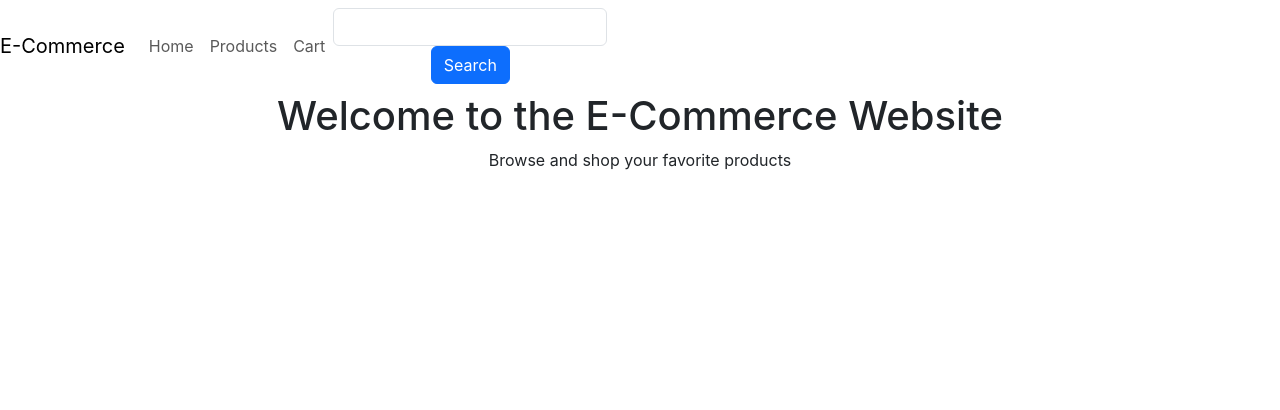
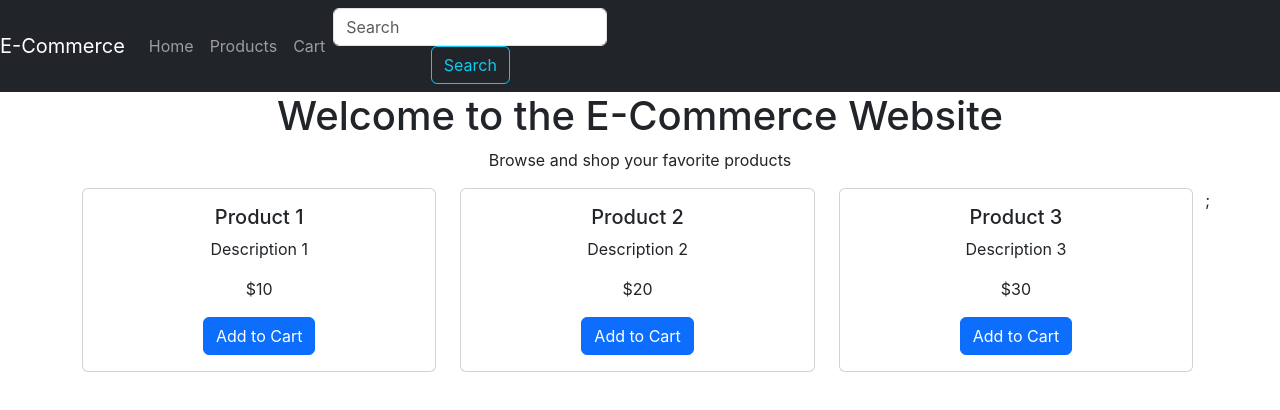
Before and after one commit to futuristickc/PlacementDost-Project, a React (Create React App) app: page / in a window 1280 px wide. Shown: the top 410 px of the page. Built offline with nearby package versions, Linux system fonts and the light colour scheme.

Commit message:
added ProductList and backend folder

```diff
--- a/src/App.js
+++ b/src/App.js
@@ -1,21 +1,22 @@
 // import logo from './logo.svg';
 import './App.css';
 import { Navbar, Nav, Form, FormControl, Button, Container, Row, Col } from 'react-bootstrap';
+import ProductList from './Components/ProductList';
 
 function App() {
   return (
     <div className="App">
-      <Navbar>
-        <Navbar.Brand>E-Commerce</Navbar.Brand>
-        <Nav>
-          <Nav.Link>Home</Nav.Link>
-          <Nav.Link>Products</Nav.Link>
-          <Nav.Link>Cart</Nav.Link>
+      <Navbar bg='dark' variant='dark'>
+        <Navbar.Brand href='#home'>E-Commerce</Navbar.Brand>
+        <Nav className='mr-auto'>
+          <Nav.Link href='#home'>Home</Nav.Link>
+          <Nav.Link href='#features'>Products</Nav.Link>
+          <Nav.Link href='#pricing'>Cart</Nav.Link>
         </Nav>
 
-        <Form>
-          <FormControl />
-          <Button>Search</Button>
+        <Form inline>
+          <FormControl type='text' placeholder='Search' className='mr-sm-2' />
+          <Button variant='outline-info'>Search</Button>
         </Form>
       </Navbar>
 
@@ -26,6 +27,7 @@ function App() {
             <p>Browse and shop your favorite products</p>
           </Col>
         </Row>
+        <ProductList />
       </Container>
     </div>
   );
--- /dev/null
+++ b/src/Components/ProductList.js
@@ -0,0 +1,36 @@
+import React, { useState } from "react";
+import { Button, Card, Col, Row } from 'react-bootstrap'
+const products = [
+    {id: 1, name: 'Product 1', price: '$10', description: 'Description 1'},
+    {id: 2, name: 'Product 2', price: '$20', description: 'Description 2'},
+    {id: 3, name: 'Product 3', price: '$30', description: 'Description 3'},
+];
+
+function ProductList() {
+    const [cart, setCart] = useState([]);
+
+    const addToCart = (product) => {
+        setCart([...cart, product]);
+    };
+
+    return (
+        <Row>
+            {products.map((product) => (
+                <Col>
+                    <Card>
+                        <Card.Body>
+                            <Card.Title>{product.name}</Card.Title>
+                            <Card.Text>{product.description}</Card.Text>
+                            <Card.Text>{product.price}</Card.Text>
+                            <Button onClick={() => addToCart(product)}>
+                                Add to Cart
+                            </Button>
+                        </Card.Body>
+                    </Card>
+                </Col>
+            ))};
+        </Row>
+    );
+};
+
+export default ProductList;
```
Also changed, not shown: 2 other files (tests, documents, lock files or other folders).
